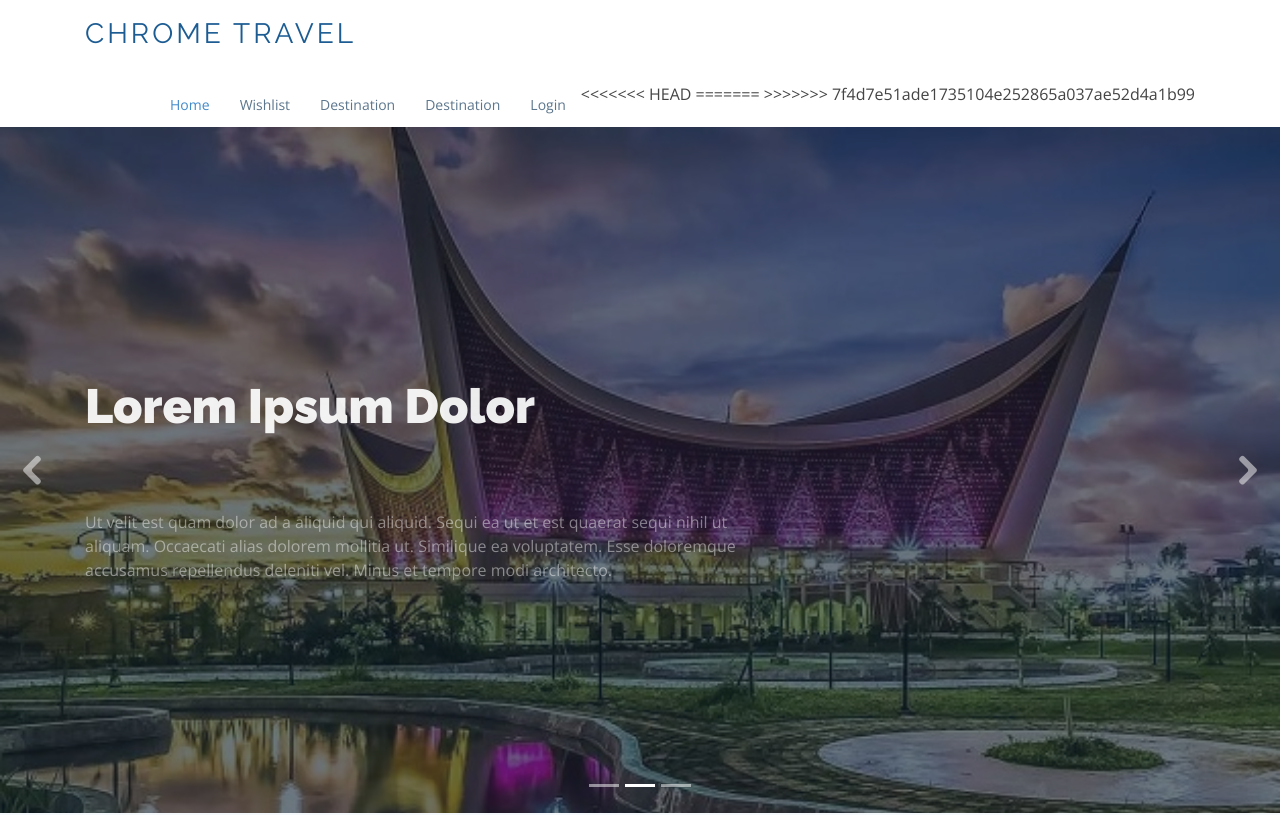
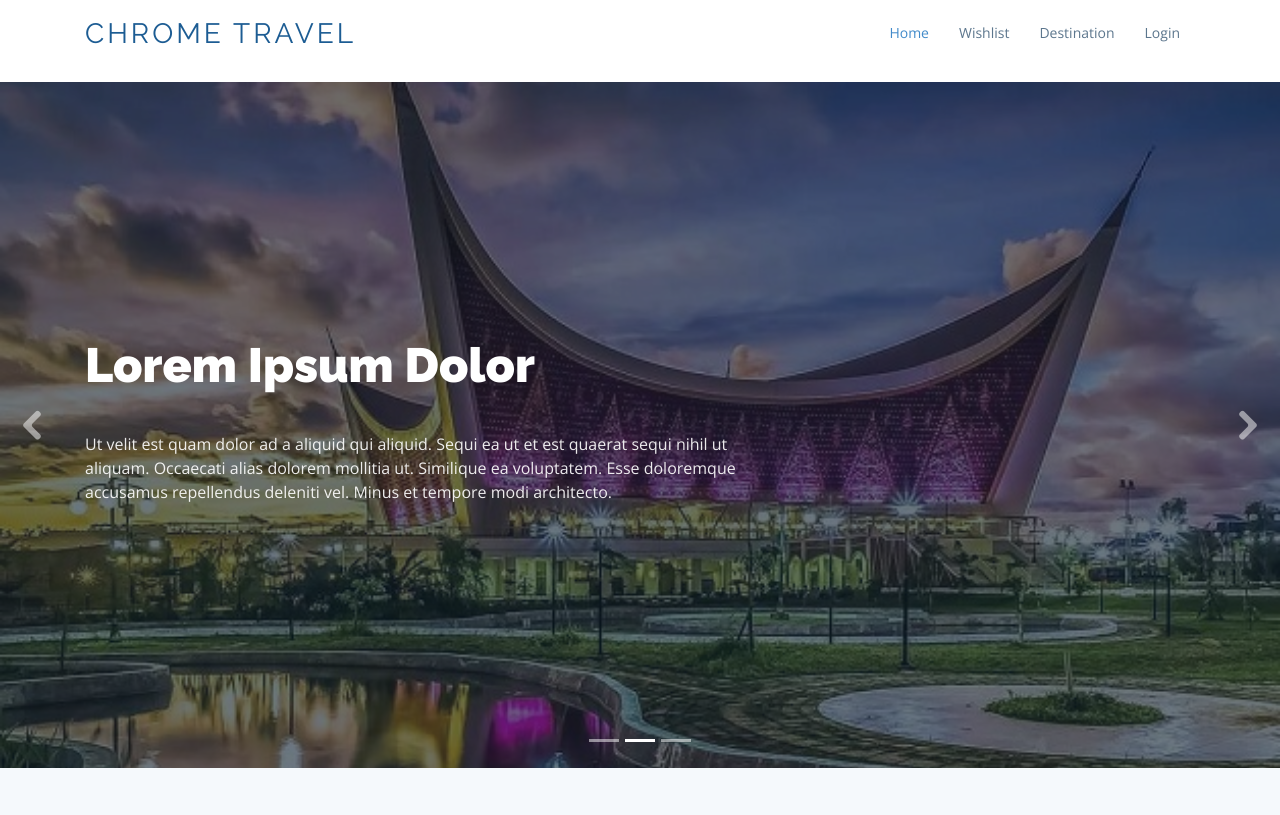
Before and after one commit to chrome-travel/chrome-travel-client, a plain HTML site: page index.html in a window 1280 px wide. Shown: the top 815 px of the page. Drawn offline with nearby package versions, Linux system fonts and the light colour scheme; no server answers.

Commit message:
solve conflict

```diff
--- a/index.html
+++ b/index.html
@@ -50,12 +50,8 @@
 
           <li class="active"><a href="#header">Home</a></li>
           <li><a href="#wishlist">Wishlist</a></li>
-<<<<<<< HEAD
           <li><a id="btn-dashboard" href="#destination">Destination</a></li>
           <li id="authentication-action"></li>
-=======
-          <li><a href="#destination">Destination</a></li>
->>>>>>> 7f4d7e51ade1735104e252865a037ae52d4a1b99
           <li><a href="#login">Login</a></li>
 
         </ul>
@@ -166,8 +162,6 @@
   </main>
   <!-- End #main -->
 
-<!--
-
     <section id="login">
         <h1 align="center" id="title-login">LOGIN</h1>
         <form id="login-form" align="center">
```
